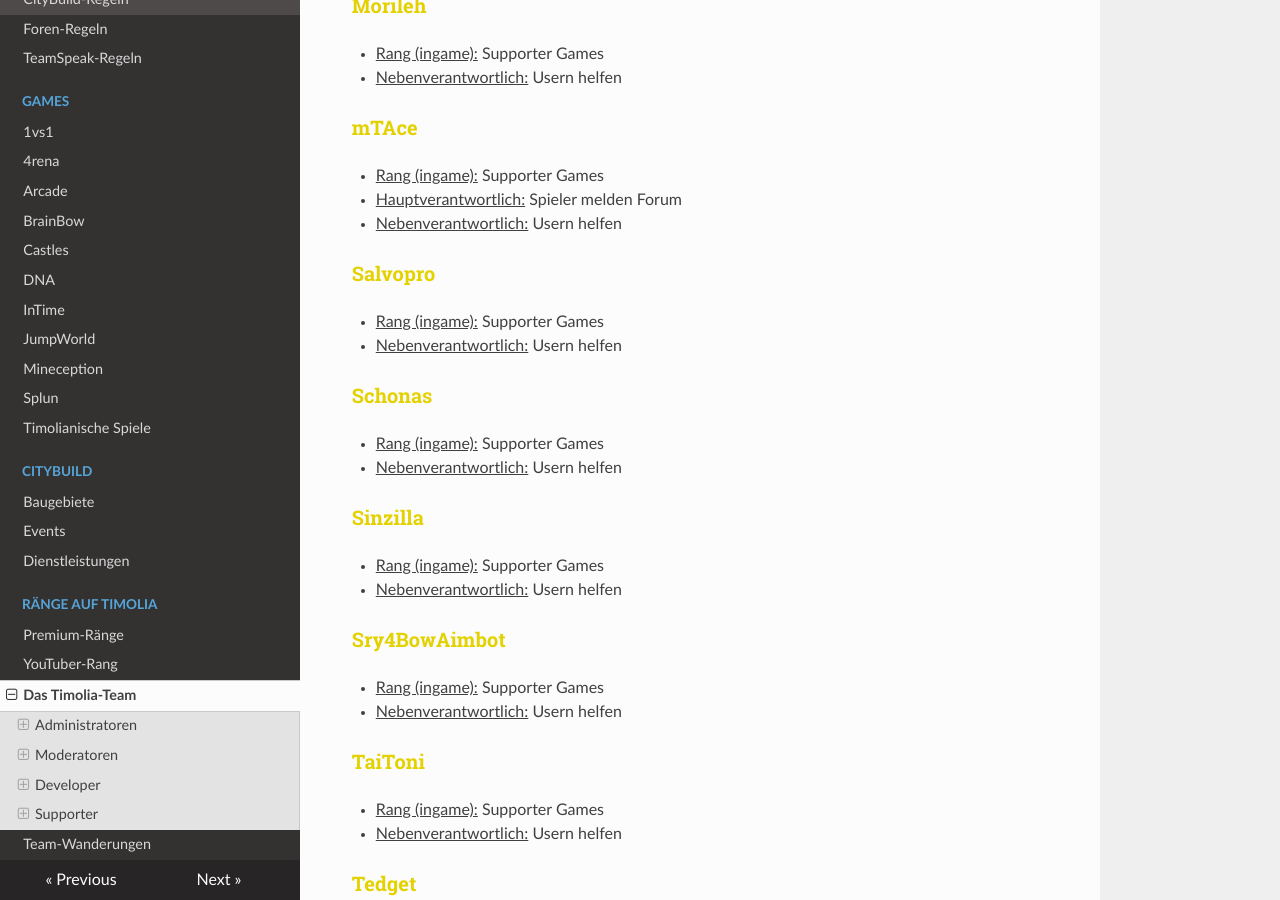
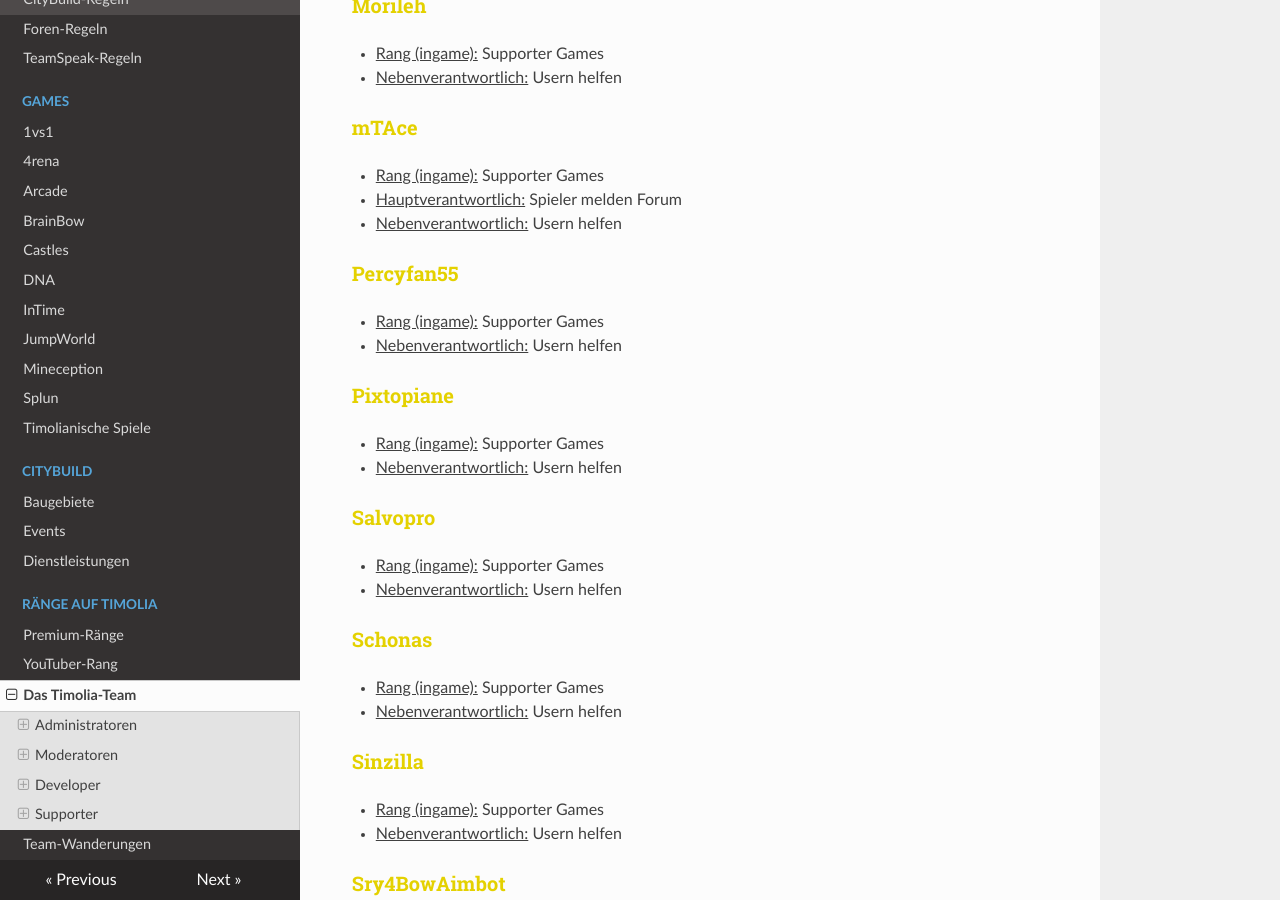
Before and after one commit to TimoliaDE/HowTo, an MkDocs documentation site: the page built from docs/ranks/team.md, in a window 1280 px wide and 900 px high, scrolled down 6358 px. Built offline with MkDocs 1.6.1, drawn with Linux system fonts in a browser that asks for light colours; nearby versions of some CDN libraries; old or Windows-style settings are respelled for this version of MkDocs; some of the changed text lies outside the part shown.

Commit message:
new supporter (and Tobifaction)

```diff
--- a/docs/ranks/team.md
+++ b/docs/ranks/team.md
@@ -215,6 +215,14 @@ Sie stehen für alle grundlegenden Fragen und Reports zur Verfügung und sind di
 - <u>Hauptverantwortlich:</u> Spieler melden Forum
 - <u>Nebenverantwortlich:</u> Usern helfen
 
+### <strong><span style="color:#E4D100">Percyfan55</span></strong>
+- <u>Rang (ingame):</u> Supporter Games
+- <u>Nebenverantwortlich:</u> Usern helfen
+
+### <strong><span style="color:#E4D100">Pixtopiane</span></strong>
+- <u>Rang (ingame):</u> Supporter Games
+- <u>Nebenverantwortlich:</u> Usern helfen
+
 ### <strong><span style="color:#E4D100">Salvopro</span></strong>
 - <u>Rang (ingame):</u> Supporter Games
 - <u>Nebenverantwortlich:</u> Usern helfen
@@ -257,6 +265,14 @@ Sie stehen für alle grundlegenden Fragen und Reports zur Verfügung und sind di
 - <u>Nebenverantwortlich:</u> Usern helfen
 
 ### <strong><span style="color:#E4D100">TobCrafterDE</span></strong>
+- <u>Rang (ingame):</u> Supporter Games
+- <u>Nebenverantwortlich:</u> Usern helfen
+
+### <strong><span style="color:#E4D100">Tobifaction</span></strong>
+- <u>Rang (ingame):</u> Supporter Games
+- <u>Nebenverantwortlich:</u> Usern helfen
+
+### <strong><span style="color:#E4D100">Tnevel</span></strong>
 - <u>Rang (ingame):</u> Supporter Games
 - <u>Nebenverantwortlich:</u> Usern helfen
 
```
Also changed, not shown: docs/ranks/wanderungen.md (+4 -0 lines).
